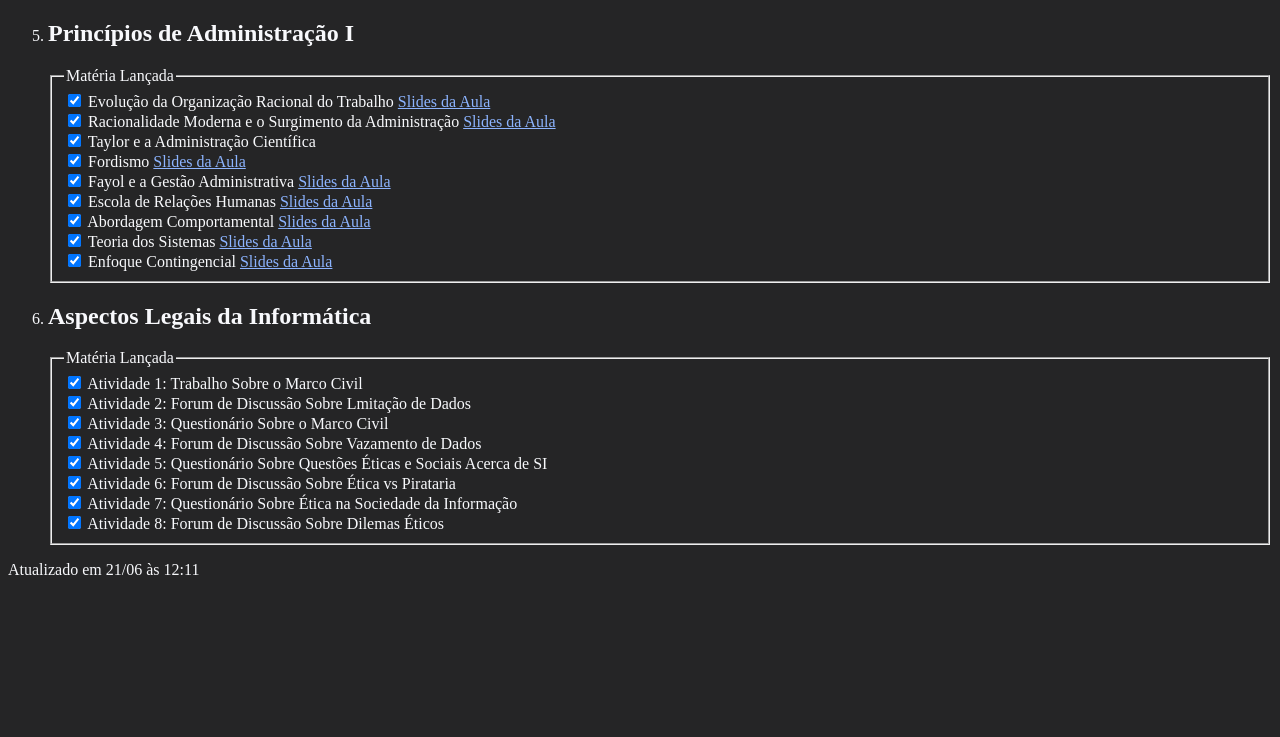
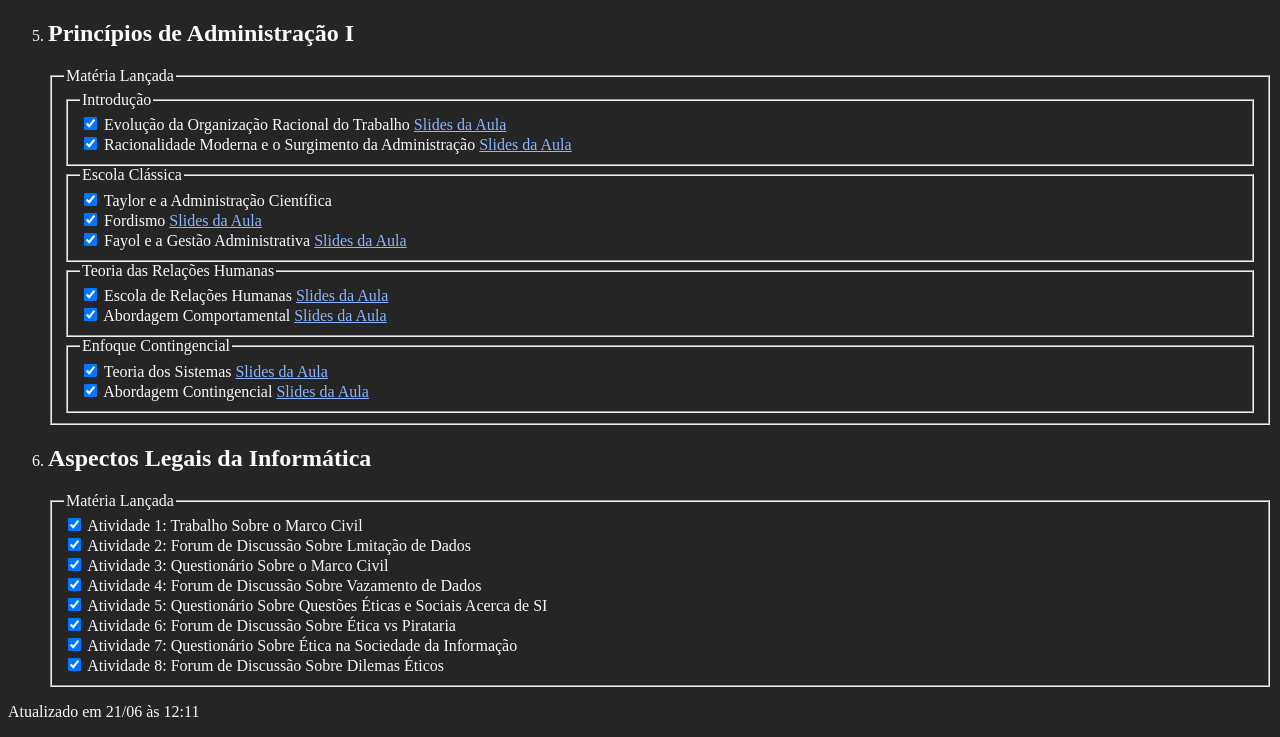
Before and after one commit to LucasPaivaSantos/OCD2nd, a plain HTML site: page index.html in a window 1280 px wide. Shown: the part 1149-1886 px from the top of the page. Before the commit the page ends 1744 px from the top, so only its background shows below. Drawn offline with Linux system fonts and the light colour scheme.

Commit message:
subdivide os tópicos de administração

```diff
--- a/index.html
+++ b/index.html
@@ -259,15 +259,13 @@
                 <div>
                     <input type="checkbox" checked>
                     <label for="está em dia">CSS: Display Flex</label>
-                    <a
-                        href="https://flexboxfroggy.com/#pt-br">Atividade
+                    <a href="https://flexboxfroggy.com/#pt-br">Atividade
                         da Aula</a>
                 </div>
                 <div>
                     <input type="checkbox" checked>
                     <label for="está em dia">CSS: Display Grid</label>
-                    <a
-                        href="https://cssgridgarden.com/#pt-br">Atividade
+                    <a href="https://cssgridgarden.com/#pt-br">Atividade
                         da Aula</a>
                 </div>
             </fieldset>
@@ -277,6 +275,8 @@
             </li>
             <fieldset>
                 <legend>Matéria Lançada</legend>
+                <fieldset>
+                    <legend>Introdução</legend>
                     <div>
                         <input type="checkbox" checked>
                         <label for="está em dia">Evolução da Organização Racional do Trabalho</label>
@@ -289,6 +289,9 @@
                         <a href="https://drive.google.com/file/d/10Ezxtj6n1ukmIbdCbcpSHKrbdxtb0xBA/view?usp=sharing">Slides
                             da Aula</a>
                     </div>
+                </fieldset>
+                <fieldset>
+                    <legend>Escola Clássica</legend>
                     <div>
                         <input type="checkbox" checked>
                         <label for="está em dia">Taylor e a Administração Científica</label>
@@ -305,6 +308,9 @@
                         <a href="https://drive.google.com/file/d/1MrtBFfny-lDKxUg95qnYZgNxsEo0Dbn1/view?usp=sharing">Slides
                             da Aula</a>
                     </div>
+                </fieldset>
+                <fieldset>
+                    <legend>Teoria das Relações Humanas</legend>
                     <div>
                         <input type="checkbox" checked>
                         <label for="está em dia">Escola de Relações Humanas</label>
@@ -317,6 +323,9 @@
                         <a href="https://drive.google.com/file/d/1Ru5pj0Voe97aCkBXtHNoteQVzeUthiyD/view?usp=sharing">Slides
                             da Aula</a>
                     </div>
+                </fieldset>
+                <fieldset>
+                    <legend>Enfoque Contingencial</legend>
                     <div>
                         <input type="checkbox" checked>
                         <label for="está em dia">Teoria dos Sistemas</label>
@@ -325,10 +334,11 @@
                     </div>
                     <div>
                         <input type="checkbox" checked>
-                    <label for="está em dia">Enfoque Contingencial</label>
+                        <label for="está em dia">Abordagem Contingencial</label>
                         <a href="https://drive.google.com/file/d/18CYRP2XiyGPDdCgksVE_48Tb9bAZrtbZ/view?usp=sharing">Slides
                             da Aula</a>
                     </div>
+                </fieldset>
             </fieldset>
 
             <li>
```
Also changed, not shown: styles/default.css (line endings or trailing spaces). Lines whose indentation alone changed are shown as unchanged.
